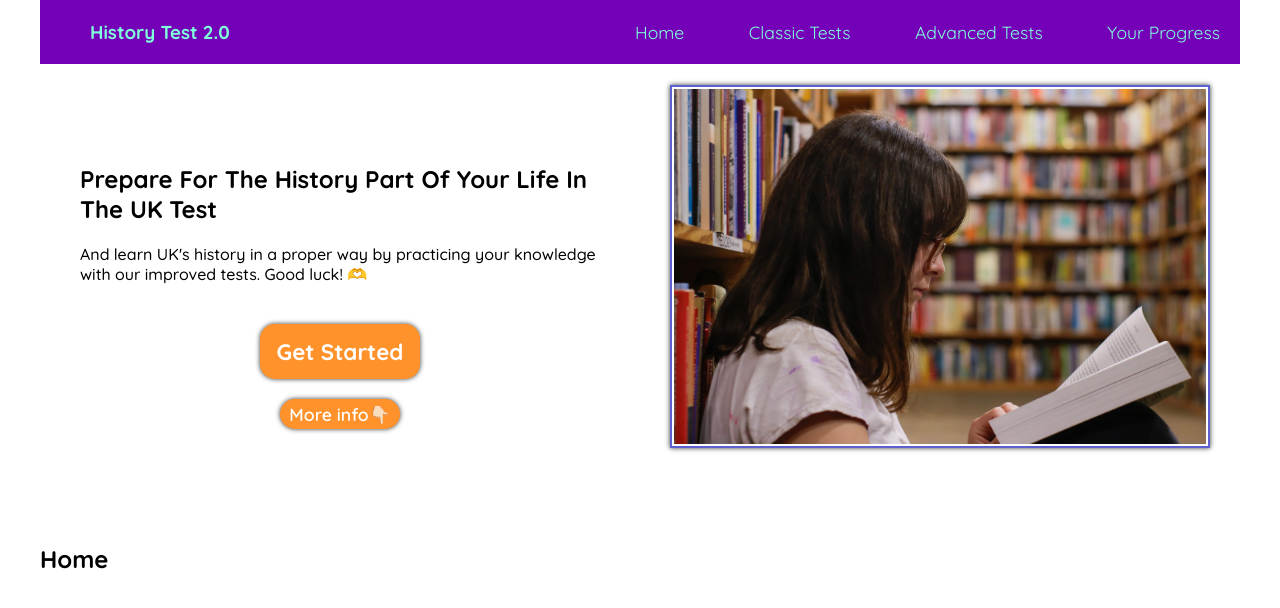
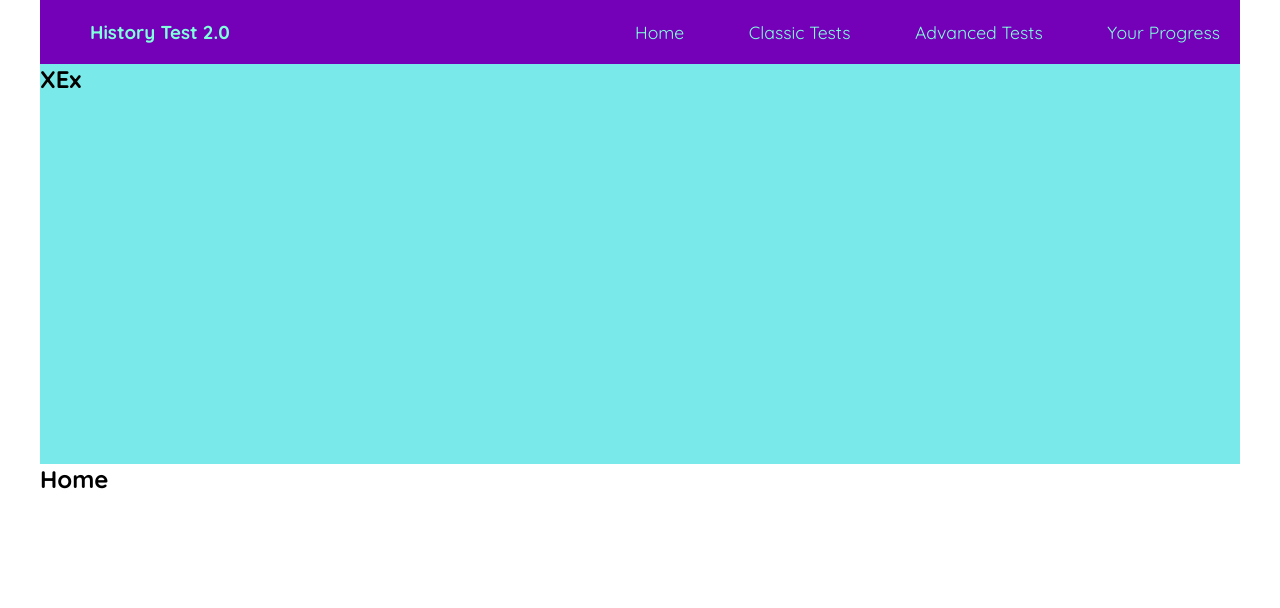
Before and after one commit to KarlLuther/history-test-2.0, a React (Create React App) app in the folder front-end/my-app/: page / in a window 1280 px wide. Shown: the top 608 px of the page. Built offline with nearby package versions, Linux system fonts and the light colour scheme.

Commit message:
Revert "made hero section relatively pretty"

```diff
--- a/front-end/my-app/src/componentsStyling/App.css
+++ b/front-end/my-app/src/componentsStyling/App.css
@@ -16,5 +16,4 @@
   --background: #7400b8;
   --font-colour: #80ffdb;
   --hero-colour: #6930c3;
-  --btn-background: #5e60ce;
 }
--- a/front-end/my-app/src/componentsStyling/BurgerCSS.css
+++ b/front-end/my-app/src/componentsStyling/BurgerCSS.css
@@ -18,8 +18,6 @@
 }
 
 .hamburger-link {
-  text-decoration: none;
-  text-align: center;
   color: white;
   font-size: 1.5rem;
   line-height: 40px;
--- a/front-end/my-app/src/componentsStyling/HeroCSS.css
+++ b/front-end/my-app/src/componentsStyling/HeroCSS.css
@@ -1,95 +1,5 @@
 .hero-section {
-  height: 60vh;
+  height: 50vh;
   width: 100%;
+  background-color: rgb(121, 233, 233);
 }
-
-.hero-text-flex-container {
-  padding: 100px 10px 40px 10px;
-  margin: 0 auto;
-  display: flex;
-  flex-direction: column;
-  align-items: center;
-}
-
-.hero-h1 {
-  text-transform: capitalize;
-  font-weight: 900;
-  margin-bottom: 20px;
-}
-
-.hero-text {
-  font-weight: 500;
-  margin-bottom: 40px;
-}
-
-.hero-btn-container {
-  display: flex;
-  flex-direction: column;
-  align-items: center;
-}
-
-.btn-hero {
-  border: none;
-  background-color: #ff922b;
-  color: white;
-  box-shadow: 0px 0px 5px rgb(61, 58, 58);
-}
-
-.first {
-  font-weight: 800;
-  margin-bottom: 20px;
-  font-size: 1.4rem;
-  width: 160px;
-  height: 55px;
-  border-radius: 15px;
-}
-
-.second {
-  font-size: 1.1rem;
-  width: 120px;
-  height: 30px;
-  border-radius: 15px;
-  font-weight: 600;
-}
-
-.hero-img {
-  display: none;
-}
-
-@media only screen and (min-width: 425px) {
-  .hero-text-flex-container {
-    padding: 100px 40px 40px 40px;
-  }
-}
-
-@media only screen and (min-width: 768px) {
-  .hero-flex-container {
-    display: flex;
-  }
-
-  .hero-text-flex-container {
-    max-width: 50%;
-  }
-
-  .img-container {
-    width: 60%;
-    display: flex;
-    justify-content: center;
-    align-items: center;
-  }
-
-  .hero-img {
-    /* margin-top: 20px; */
-    padding: 2px;
-    border: 2px solid #5e60ce;
-    display: block;
-    width: 90%;
-    box-shadow: 0px 0px 5px rgb(61, 58, 58);
-  }
-}
-
-/*
-1) Всунуть картинку в компонент и сделать ее невидимой
-2) На 768пх сделать видимой и всунуть в флекс контейнер
-3) сделать для нее границу и тень
- */
--- a/front-end/my-app/src/componentsStyling/NavBarCSS.css
+++ b/front-end/my-app/src/componentsStyling/NavBarCSS.css
@@ -37,7 +37,6 @@
 
 .logo {
   margin-left: 20px;
-  font-weight: 900;
 }
 
 /* ICON */
@@ -119,7 +118,7 @@
   }
 
   .nav-link:hover {
-    color: #f08c00;
+    color: #fd7e14;
   }
 }
 
--- a/front-end/my-app/src/subComponents/Hero.tsx
+++ b/front-end/my-app/src/subComponents/Hero.tsx
@@ -1,29 +1,9 @@
 import "../componentsStyling/HeroCSS.css";
-import HeroImg from "../componentsStyling/imgs/hero-girl.jpg";
 
 const Hero = () => {
   return (
     <section className="hero-section">
-      <div className="hero-flex-container">
-        <div className="hero-text-flex-container">
-          <h1 className="hero-h1">
-            Prepare for the history part of your Life In The UK test
-          </h1>
-          <p className="hero-text">
-            And learn UK's history in a proper way by practicing your knowledge
-            with our improved tests. Good luck! 🫶
-          </p>
-          <img />
-          <div className="hero-btn-container">
-            <button className="btn-hero first">Get Started</button>
-            <button className="btn-hero second">More info👇🏻</button>
-          </div>
-        </div>
-        {/* <div className="background">AAAA</div> */}
-        <div className="img-container">
-          <img src={HeroImg} alt="hm" className="hero-img" />
-        </div>
-      </div>
+      <h1>XEx</h1>
     </section>
   );
 };
```
Also changed, not shown: front-end/my-app/src/componentsStyling/imgs/hero-girl.jpg (deleted).
